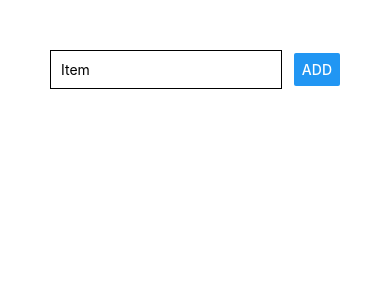
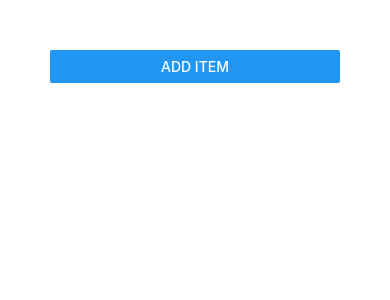
Before and after one commit to cankat-orum/reactnative-acmi-demo, a React Native app: screen / in a window 390 px wide. Shown: the top 300 px of the page. Built offline with nearby package versions, Linux system fonts and the light colour scheme.

Commit message:
Modal component / Close screen button
- use a seperate state to determine screen open or closed (true/false)

```diff
--- a/App.js
+++ b/App.js
@@ -1,16 +1,18 @@
 import React, { useState } from "react";
-import { StyleSheet, View, FlatList } from "react-native";
+import { StyleSheet, View, FlatList, Button } from "react-native";
 import Item from "./components/Item";
 import ItemInput from "./components/ItemInput";
 
 export default function App() {
   const [items, setItems] = useState([]);
+  const [isAddMode, setIsAddMode] = useState(false);
 
   const addItemHandler = (itemFOC) => {
     setItems((currentItems) => [
       ...currentItems,
       { key: Math.random().toString(), value: itemFOC },
     ]); //currentItem is for RN to always use the latest state snapshot / key gives FlatList unique keys / item is now an object
+    setIsAddMode(false);
   };
 
   const removeItemHandler = (itemId) => {
@@ -19,9 +21,18 @@ export default function App() {
     });
   };
 
+  const cancelHandler = () => {
+    setIsAddMode(false);
+  };
+
   return (
     <View style={styles.screen}>
-      <ItemInput onAddItem={addItemHandler} />
+      <Button title="Add Item" onPress={() => setIsAddMode(true)} />
+      <ItemInput
+        visible={isAddMode}
+        onAddItem={addItemHandler}
+        onCancel={cancelHandler}
+      />
       <FlatList
         data={items}
         renderItem={(itemData) => (
--- a/components/ItemInput.js
+++ b/components/ItemInput.js
@@ -1,5 +1,5 @@
 import React, { useState } from "react";
-import { StyleSheet, TextInput, View, Button } from "react-native";
+import { StyleSheet, TextInput, View, Button, Modal } from "react-native";
 
 const ItemInput = (props) => {
   const [item, setItem] = useState("");
@@ -8,7 +8,13 @@ const ItemInput = (props) => {
     setItem(text);
   };
 
+  const addItemHandler = () => {
+    props.onAddItem(item);
+    setItem("");
+  };
+
   return (
+    <Modal visible={props.visible} animationType="slide">
       <View style={styles.inputCon}>
         <TextInput
           placeholder="Item"
@@ -16,21 +22,28 @@ const ItemInput = (props) => {
           onChangeText={inputHandler}
           value={item}
         />
+        <View style={styles.buttonView}>
+          <View style={styles.button}>
             <Button
               title="ADD"
-        onPress={props.onAddItem.bind(
-          this,
-          item
-        )} /* binding param to func so it'll eventually be used when func called */
+              onPress={
+                addItemHandler
+              } /* binding param to func so it'll eventually be used when func called */
             />
           </View>
+          <View style={styles.button}>
+            <Button title="CANCEL" color="red" onPress={props.onCancel} />
+          </View>
+        </View>
+      </View>
+    </Modal>
   );
 };
 
 const styles = StyleSheet.create({
   inputCon: {
-    flexDirection: "row",
-    justifyContent: "space-between",
+    flex: 1,
+    justifyContent: "center",
     alignItems: "center",
   },
   textInput: {
@@ -38,6 +51,16 @@ const styles = StyleSheet.create({
     borderColor: "black",
     borderWidth: 1,
     padding: 10,
+    marginBottom: 10,
+  },
+  buttonView: {
+    flexDirection: "row",
+    justifyContent: "space-between",
+    alignItems: "center",
+    width: "50%",
+  },
+  button: {
+    width: "40%",
   },
 });
 
```
Lines whose indentation alone changed are shown as unchanged.
